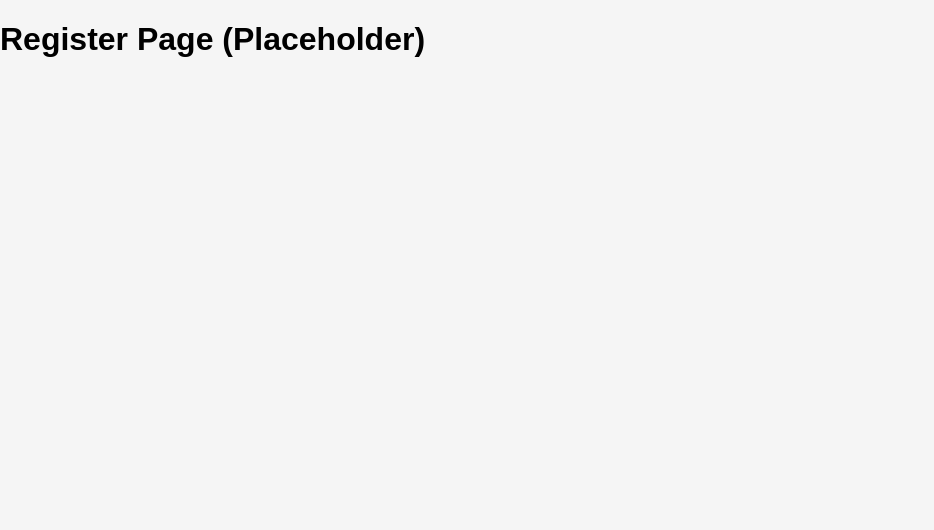
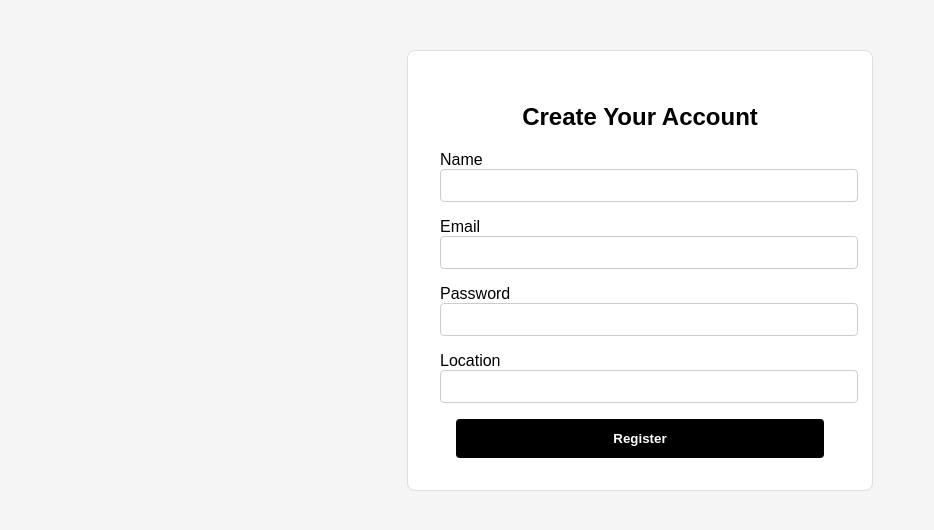
Before and after one commit to KGOPOTSOMANGENA/job-application-tracker, a React (Vite) app in the folder job-application-tracker/: page /register in a window 1280 px wide. Shown: the top 530 px of the page, without its empty margins (0-934 px from the left). Built offline with nearby package versions, Linux system fonts and the light colour scheme.

Commit message:
Add Login Page with InputField and basic validation

```diff
--- a/job-application-tracker/src/components/InputField.tsx
+++ b/job-application-tracker/src/components/InputField.tsx
@@ -0,0 +1,25 @@
+import React from 'react';
+
+type Props = {
+  label: string;
+  type?: string;
+  name: string;
+  value: string;
+  onChange: (e: React.ChangeEvent<HTMLInputElement>) => void;
+};
+
+const InputField: React.FC<Props> = ({ label, type = 'text', name, value, onChange }) => (
+  <div className="form-group">
+    <label htmlFor={name}>{label}</label>
+    <input
+      type={type}
+      id={name}
+      name={name}
+      value={value}
+      onChange={onChange}
+      required
+    />
+  </div>
+);
+
+export default InputField;
--- a/job-application-tracker/src/pages/Login.tsx
+++ /dev/null
@@ -1,5 +0,0 @@
-const Login = () => {
-  return <h1>Login Page (Placeholder)</h1>;
-};
-
-export default Login;
--- /dev/null
+++ b/job-application-tracker/src/pages/LoginPage.tsx
@@ -0,0 +1,45 @@
+import React, { useState } from 'react';
+import InputField from '../components/InputField';
+import '../styles/LoginPage.css';
+
+const LoginPage: React.FC = () => {
+  const [formData, setFormData] = useState({
+    email: '',
+    password: '',
+  });
+
+  const handleChange = (e: React.ChangeEvent<HTMLInputElement>) => {
+    const { name, value } = e.target;
+    setFormData(prev => ({ ...prev, [name]: value }));
+  };
+
+  const handleSubmit = (e: React.FormEvent) => {
+    e.preventDefault();
+    console.log('Logging in with:', formData);
+  };
+
+  return (
+    <div className="login-container">
+      <h2>Login</h2>
+      <form onSubmit={handleSubmit}>
+        <InputField
+          label="Email"
+          name="email"
+          type="email"
+          value={formData.email}
+          onChange={handleChange}
+        />
+        <InputField
+          label="Password"
+          name="password"
+          type="password"
+          value={formData.password}
+          onChange={handleChange}
+        />
+        <button type="submit">Login</button>
+      </form>
+    </div>
+  );
+};
+
+export default LoginPage;
--- a/job-application-tracker/src/pages/Register.tsx
+++ b/job-application-tracker/src/pages/Register.tsx
@@ -1,5 +1,38 @@
-const Register = () => {
-  return <h1>Register Page (Placeholder)</h1>;
+import React, { useState } from 'react';
+import InputField from '../components/InputField';
+import '../styles/Register.css';
+
+const Register: React.FC = () => {
+  const [form, setForm] = useState({
+    name: '',
+    email: '',
+    password: '',
+    location: ''
+  });
+
+  const handleChange = (e: React.ChangeEvent<HTMLInputElement>) => {
+    setForm({ ...form, [e.target.name]: e.target.value });
+  };
+
+  const handleSubmit = (e: React.FormEvent) => {
+    e.preventDefault();
+    console.log(form);
+    // later we’ll send this to JSON Server
+  };
+
+  return (
+    <div className="register-container">
+      <h2>Create Your Account</h2>
+      <form onSubmit={handleSubmit}>
+        <InputField label="Name" name="name" value={form.name} onChange={handleChange} />
+        <InputField label="Email" type="email" name="email" value={form.email} onChange={handleChange} />
+        <InputField label="Password" type="password" name="password" value={form.password} onChange={handleChange} />
+        <InputField label="Location" name="location" value={form.location} onChange={handleChange} />
+
+        <button type="submit">Register</button>
+      </form>
+    </div>
+  );
 };
 
 export default Register;
--- a/job-application-tracker/src/routes/AppRoutes.tsx
+++ b/job-application-tracker/src/routes/AppRoutes.tsx
@@ -2,7 +2,7 @@ import { Routes, Route, Navigate } from 'react-router-dom';
 
 import Landing from '../pages/Landing';
 import Register from '../pages/Register';
-import Login from '../pages/Login';
+import Login from '../pages/LoginPage';
 import Home from '../pages/Home';
 import JobDetails from '../pages/JobDetails';
 import NotFound from '../pages/NotFound';
--- a/job-application-tracker/src/routes/ProtectedRoute.tsx
+++ b/job-application-tracker/src/routes/ProtectedRoute.tsx
@@ -7,7 +7,7 @@ type Props = {
 
 const ProtectedRoute: React.FC<Props> = ({ children }) => {
   const isLoggedIn = localStorage.getItem('user');
-  return isLoggedIn ? children : <Navigate to="/login" replace />;
+  return isLoggedIn ? children : <Navigate to="/LoginPage" replace />;
 };
 
 export default ProtectedRoute;
--- /dev/null
+++ b/job-application-tracker/src/styles/LoginPage.css
@@ -0,0 +1,47 @@
+.login-container {
+  max-width: 400px;
+  margin: 50px auto;
+  padding: 2rem;
+  background: #fff;
+  border-radius: 8px;
+  border: 1px solid #ddd;
+  text-align: center;
+}
+
+form {
+  display: flex;
+  flex-direction: column;
+  gap: 1rem;
+}
+
+.form-group {
+  display: flex;
+  flex-direction: column;
+  align-items: flex-start;
+}
+
+input {
+  width: 100%;
+  padding: 0.5rem;
+  border: 1px solid #ccc;
+  border-radius: 4px;
+}
+
+button {
+  padding: 0.75rem;
+  border: none;
+  background: black;
+  color: white;
+  cursor: pointer;
+  border-radius: 4px;
+  font-weight: bold;
+}
+
+button:hover {
+  background: #333;
+}
+
+.error {
+  color: red;
+  font-weight: bold;
+}
```
